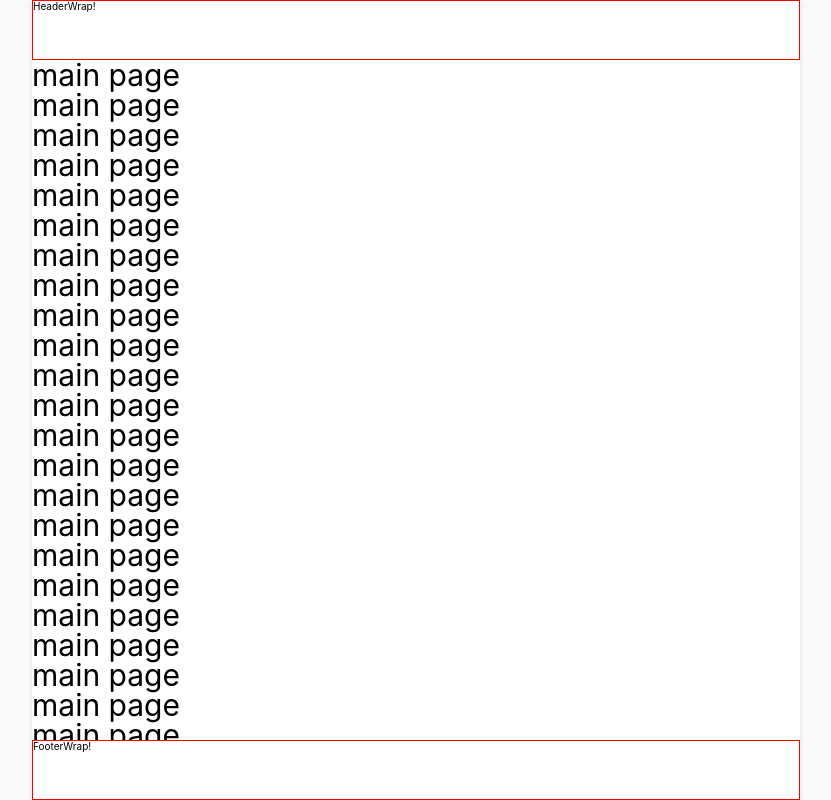
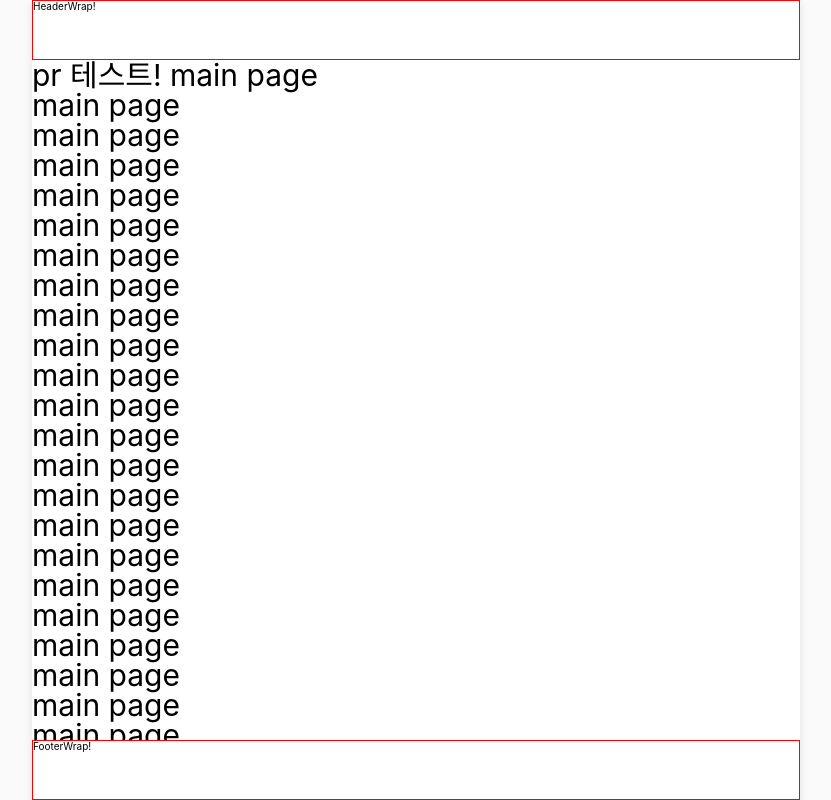
Before and after one commit to jejuEdu/jenfra-web, a Next.js app: page / in a window 1280 px wide. Shown: the top 800 px of the page, without its empty margins (224-1055 px from the left). Built offline with nearby package versions, Linux system fonts and the light colour scheme.

Commit message:
test: pr test

```diff
--- a/pages/index.js
+++ b/pages/index.js
@@ -4,7 +4,7 @@ export default function Home() {
   return (
     <LayoutMain>
       <div style={{ fontSize: '3rem' }}>
-        main page
+        pr 테스트! main page
         <br />
         main page
         <br />
```
